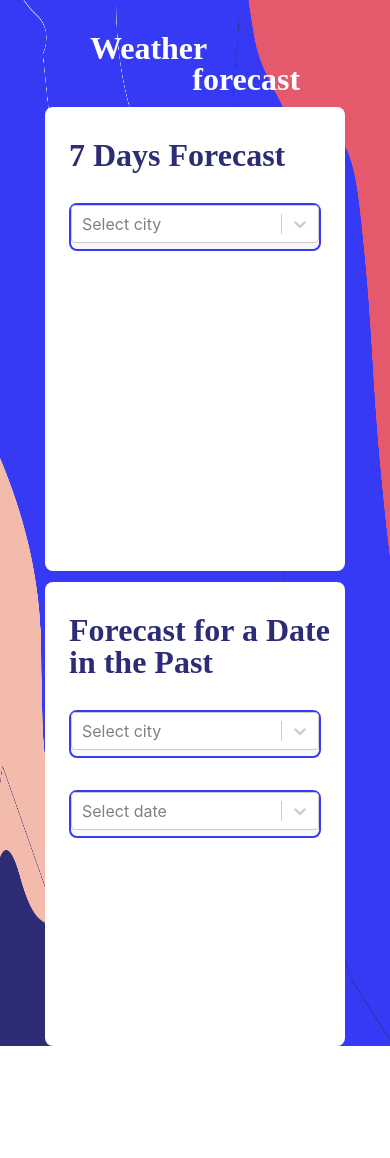
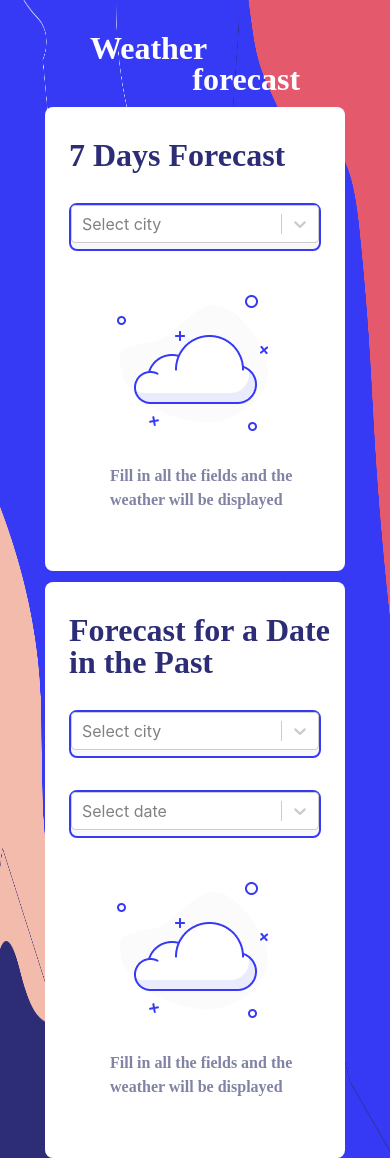
Before and after one commit to IdelIshbaev/mercury-dev-test, a React (Create React App) app: page / in a window 390 px wide. Before the commit the page ends 1046 px from the top, so only its background shows below. Built offline with nearby package versions, Linux system fonts and the light colour scheme.

Commit message:
text under placeholder-icons

```diff
--- a/src/components/widgets/DayWeather.tsx
+++ b/src/components/widgets/DayWeather.tsx
@@ -12,7 +12,7 @@ function DayWeather() {
   const [selectedOption, setSelectedOption] = useState<any>({});
 
   return (
-    <div className="weather">
+    <div className="weather weather--day-mobile">
       <h1 className="weather__header">
         Forecast for a Date in the Past
       </h1>
@@ -29,7 +29,12 @@ function DayWeather() {
           // options={options}
           className="weather__select"
           />
+      </div>
+      <div className="weather__content">
+        <div className="weather__content__temp-icon">
+          <p className="weather__content__temp-icon__text">Fill in all the fields and the weather will be displayed</p>
         </div>
+      </div>
     </div>
   );
 
--- a/src/components/widgets/Weather.scss
+++ b/src/components/widgets/Weather.scss
@@ -42,6 +42,29 @@
 			flex-flow: wrap;
 
 		}
+		&__content{
+			display: flex;
+			justify-content: center;
+			margin-top: 84px;
+			&__temp-icon{
+				background-image: url('../../assets/Placeholder/Academy-Weather-bg160.png');
+				width: 160px;
+				height: 160px;
+				&__text{
+					margin-top: 180px;
+					margin-left: -100px;
+					width: 438px;
+					height: 24px;
+
+					font-family: Ubuntu;
+					font-style: normal;
+					font-weight: bold;
+					font-size: 16px;
+					line-height: 24px;
+					color: #8083A4;
+				}
+			}
+		}
 	}
 // }
 @media only screen and (max-width: 600px) {
@@ -54,6 +77,9 @@
 		&__header{
 			margin-top: 32px;
 			margin-left: 24px;
+		}
+		&--day-mobile{
+			height: 576px;
 		}
 		&__select{
 			width: 252px;
@@ -78,5 +104,26 @@
 			flex-flow: wrap;
 
 		}
+		&__content{
+			margin-top: 33px;
+			&__temp-icon{
+				background-image: url('../../assets/Placeholder/Academy-Weather-bg160.png');
+				width: 160px;
+				height: 160px;
+				&__text{
+					margin-top: 180px;
+					margin-left: -5px;
+					width: 240px;
+					height: 24px;
+
+					font-family: Ubuntu;
+					font-style: normal;
+					font-weight: bold;
+					font-size: 16px;
+					line-height: 24px;
+					color: #8083A4;
+				}
+			}
+		}
 	}
 }
--- a/src/components/widgets/WeekWeather.tsx
+++ b/src/components/widgets/WeekWeather.tsx
@@ -24,6 +24,11 @@ function WeekWeather() {
           className="weather__select"
         />
       </div>
+      <div className="weather__content">
+        <div className="weather__content__temp-icon">
+          <p className="weather__content__temp-icon__text">Fill in all the fields and the weather will be displayed</p>
+        </div>
+      </div>
     </div>
   );
 }
```
